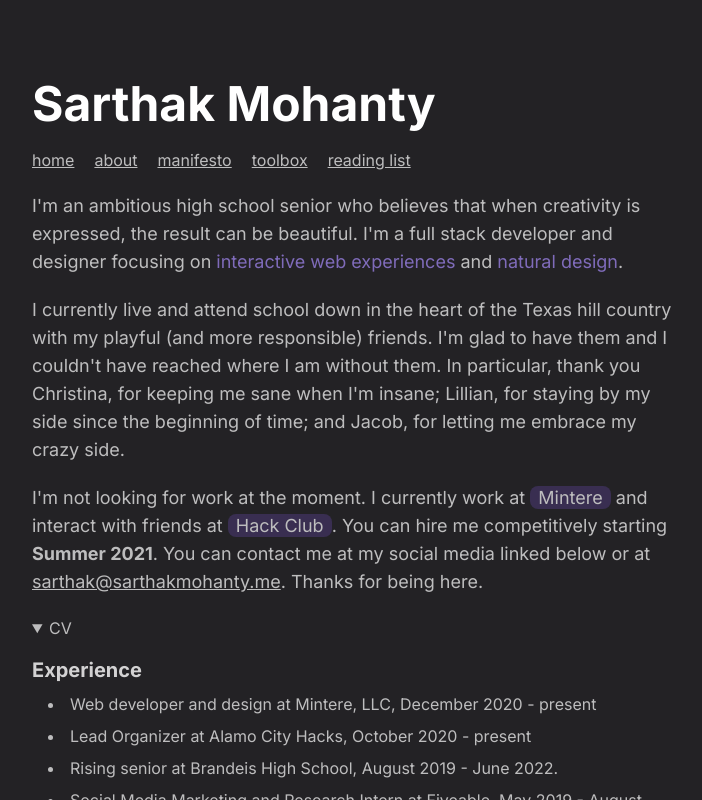
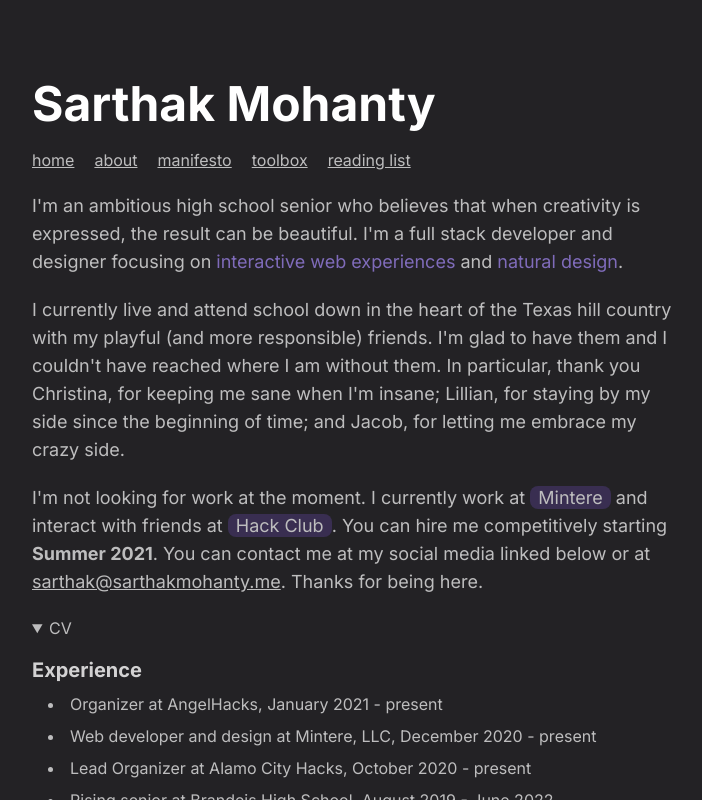
Before and after one commit to sarthaktexas/website-v3, a Next.js app: page / in a window 1280 px wide. Both pictures are taken after a click on the heading "CV". Shown: the top 800 px of the page, without its empty margins (288-990 px from the left). Built offline with nearby package versions, Linux system fonts and the light colour scheme; no server answers.

Commit message:
🚀 add angelhacks to site

```diff
--- a/pages/index.js
+++ b/pages/index.js
@@ -18,6 +18,7 @@ export default function Home() {
             <h1 className="cv-heading">
               Experience
             </h1>
+            <li>Organizer at AngelHacks, January 2021 - present</li>
             <li>Web developer and design at Mintere, LLC, December 2020 - present</li>
             <li>Lead Organizer at Alamo City Hacks, October 2020 - present</li>
             <li>Rising senior at Brandeis High School, August 2019 - June 2022.</li>
@@ -30,6 +31,7 @@ export default function Home() {
             <li>Resource Bank</li>
             <li>Link Shortener</li>
             <li>Hyper by Alamo City Hacks</li>
+            <li>AngelHacks 2.0</li>
             <h1 className="cv-heading">
               Press
             </h1>
```
